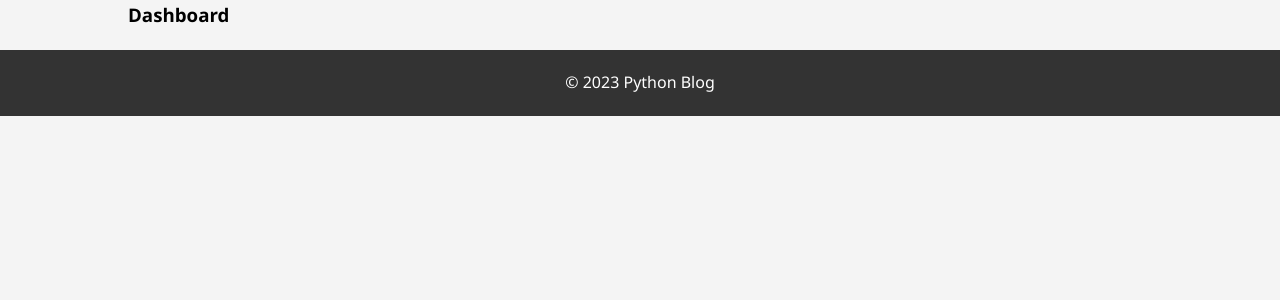
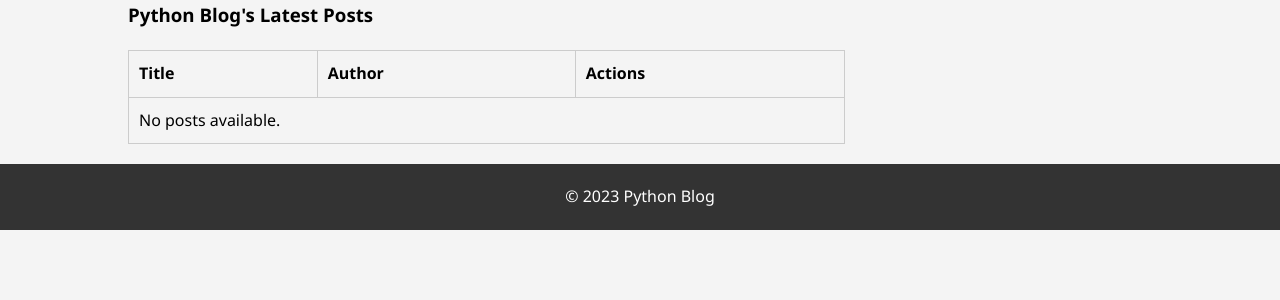
Before and after one commit to techkayacodes/IS211-final-blog, a Flask app: page /dashboard in a window 1280 px wide. Shown: the part 103-403 px from the top of the page. Run offline with Flask 3, Linux system fonts and the light colour scheme; a user stored in the database is signed in.

Commit message:
modified dashboard.html , routes.py, add-edit.html

```diff
--- a/app/routes.py
+++ b/app/routes.py
@@ -17,29 +17,31 @@
 
     user_id = session['user_id']
     user = User.query.get(user_id)
-    user_posts = Post.query.filter_by(author_id=user_id).order_by(Post.date_posted.desc()).all()
-
     # Check if the logged-in user is 'pythonadmin'
     is_root_user = user and user.username == 'pythonadmin'
 
-    return render_template('dashboard.html', posts=user_posts, is_root_user=is_root_user)
+    # Fetch all posts ordered by date (latest first)
+    all_posts = Post.query.order_by(Post.date_posted.desc()).all()
+
+    return render_template('dashboard.html', posts=all_posts, is_root_user=is_root_user)
 
 
 #Add Post Route
 @main_bp.route('/add_post', methods=['GET', 'POST'])
 def add_post():
     if request.method == 'POST':
-        # Extract data from form
         title = request.form.get('title')
         content = request.form.get('content')
+        user_id = session.get('user_id')
+
         # Create new Post object
-        new_post = Post(title=title, content=content, author_id=session['user_id'])
+        new_post = Post(title=title, content=content, author_id=user_id)
         # Add to database and commit
         db.session.add(new_post)
         db.session.commit()
         return redirect(url_for('main.dashboard'))
 
-    return render_template('add_post.html')
+    return render_template('add-post.html')
 
 #Edit Post Route:
 
@@ -52,7 +54,7 @@
         db.session.commit()
         return redirect(url_for('main.dashboard'))
 
-    return render_template('edit_post.html', post=post)
+    return render_template('edit-post.html', post=post)
 
 #Delete Post Route:
 
--- a/app/templates/add-post.html
+++ b/app/templates/add-post.html
@@ -11,6 +11,10 @@
                 <input type="text" id="title" name="title" required>
             </div>
             <div class="form-group">
+                <label for="username">Username:</label>
+                <input type="text" id="username" name="username" required>
+            </div>
+            <div class="form-group">
                 <label for="content">Content:</label>
                 <textarea id="content" name="content" required></textarea>
             </div>
--- a/app/templates/dashboard.html
+++ b/app/templates/dashboard.html
@@ -12,17 +12,39 @@
     {% block title %}Dashboard - Python Blog{% endblock %}
     {% block content %}
 
-    <!-- Main Content Section -->
     <section id="main">
         <div class="container">
             <article id="main-col">
-                <h1 class="page-title">Dashboard</h1>
-                        <!-- Loop through user's posts -->
-                        {% for post in user_posts %}
+                <h1 class="page-title">Python Blog's Latest Posts</h1>
+                <table>
+                    <thead>
+                        <tr>
+                            <th>Title</th>
+                            <th>Author</th>
+                            <th>Actions</th>
+                        </tr>
+                    </thead>
+                    <tbody>
+                        {% for post in all_posts %}
+                        <tr>
+                            <td>{{ post.title }}</td>
+                            <td>{{ post.author.username }}</td>
+                            <td>
+                                <a href="{{ url_for('main.edit_post', post_id=post.id) }}">Edit</a> |
+                                <a href="{{ url_for('main.delete_post', post_id=post.id) }}">Delete</a>
+                            </td>
+                        </tr>
+                        {% else %}
+                        <tr>
+                            <td colspan="3">No posts available.</td>
+                        </tr>
                         {% endfor %}
+                    </tbody>
+                </table>
             </article>
         </div>
     </section>
+
     {% endblock %}
 </body>
 </html>
--- /dev/null
+++ b/app/templates/edit-post.html
@@ -0,0 +1,6 @@
+<!-- edit-post.html -->
+<form method="POST">
+    <input type="text" name="title" value="{{ post.title }}">
+    <textarea name="content">{{ post.content }}</textarea>
+    <button type="submit">Update Post</button>
+</form>
```
Also changed, not shown: blog.db (added), instance/blog.db, instances/blog.db (added).
